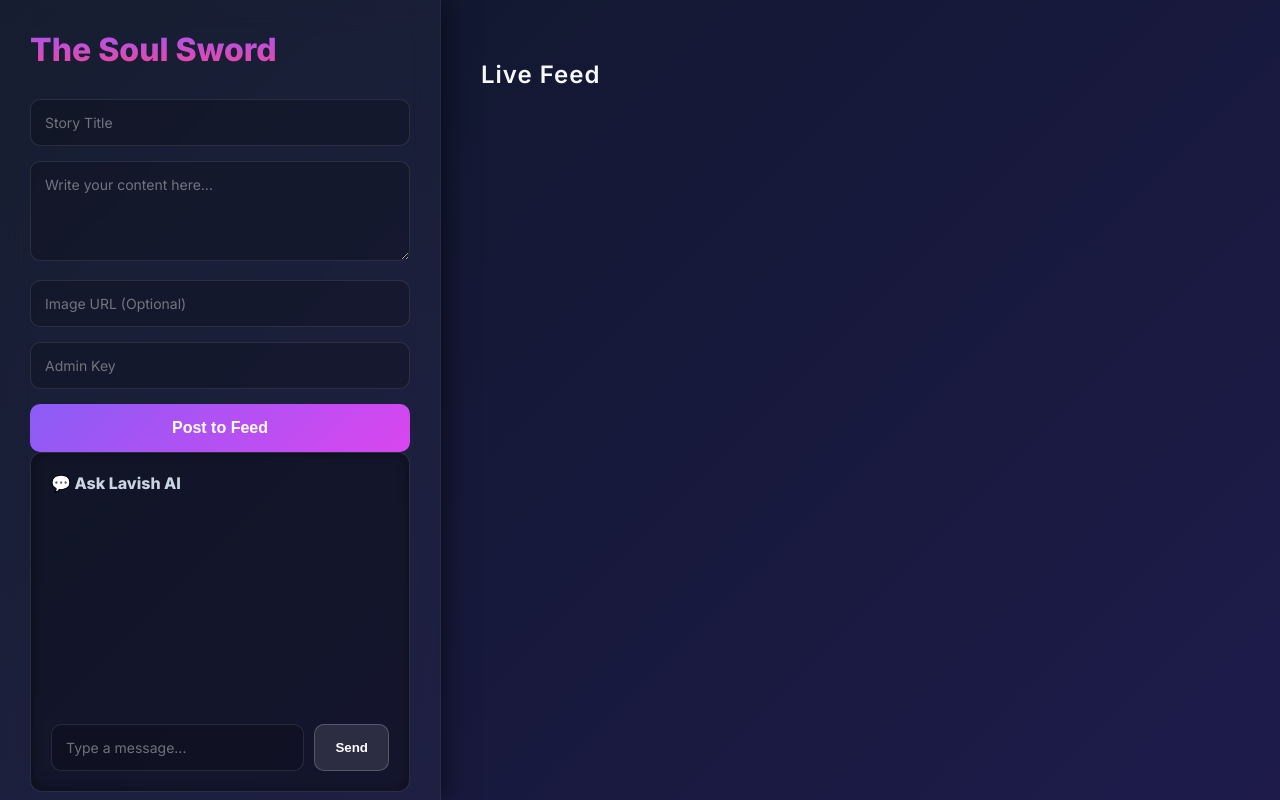
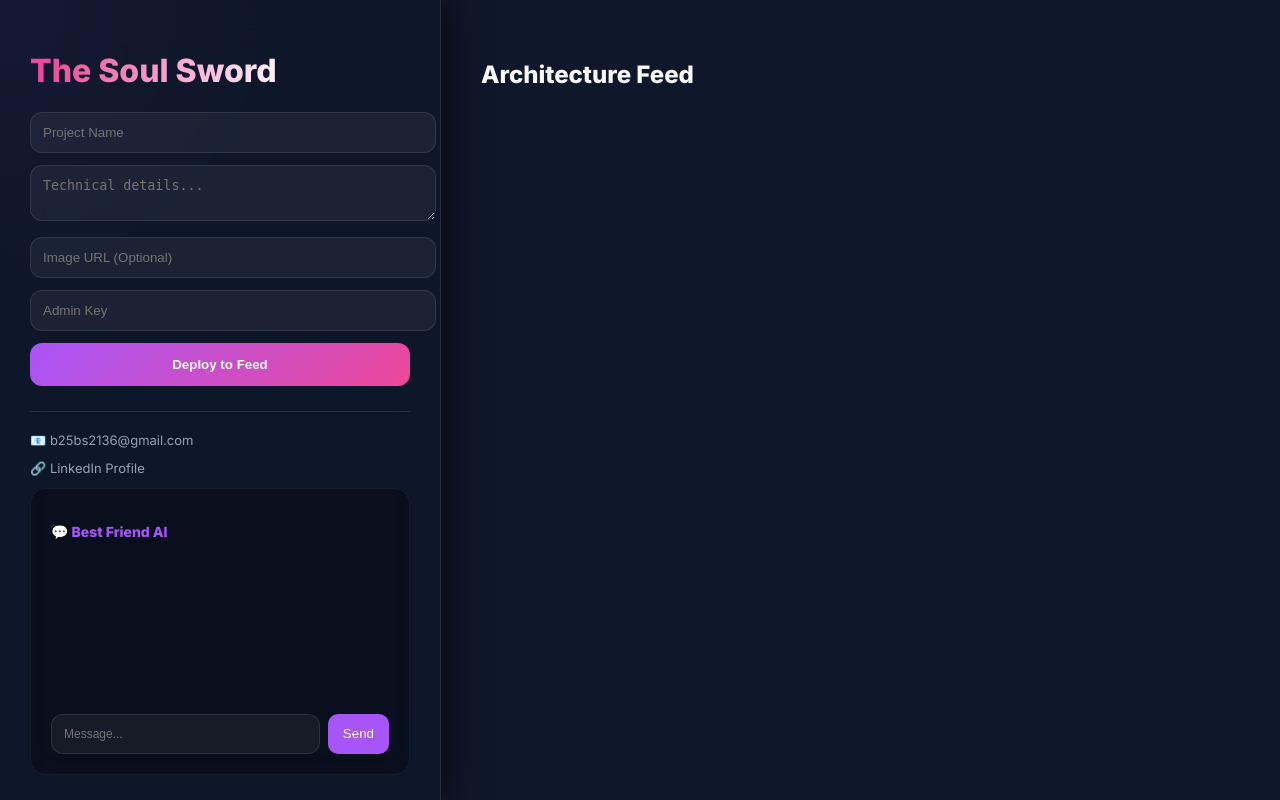
Before and after one commit to lavishpatel76-alt/thesoulsword, a Python web app: template templates/index.html in a window 1280 px wide. Run offline with Jinja, Linux system fonts and the light colour scheme; the template is opened without the code that fills it, so the values that code supplies are empty.

Commit message:
font change

```diff
--- a/templates/index.html
+++ b/templates/index.html
@@ -3,216 +3,173 @@
 <head>
     <meta charset="UTF-8">
     <meta name="viewport" content="width=device-width, initial-scale=1.0">
-    <title>The Soul Sword | Dashboard</title>
+    <title>The Soul Sword | AI Portfolio</title>
     <link href="https://fonts.googleapis.com/css2?family=Inter:wght@400;600;800&display=swap" rel="stylesheet">
     <style>
-        /* Base Dark Theme */
+        /* 🌌 Advanced Animated Background */
+        :root {
+            --primary: #a855f7;
+            --secondary: #ec4899;
+            --bg-dark: #0f172a;
+        }
+
         body {
             font-family: 'Inter', sans-serif;
             margin: 0;
-            background: linear-gradient(135deg, #0f172a, #1e1b4b);
+            background: var(--bg-dark);
             color: #f8fafc;
             display: flex;
             height: 100vh;
             overflow: hidden;
+            position: relative;
+        }
+
+        /* 🖱️ Mouse-Follower Glow Effect */
+        #cursor-glow {
+            position: fixed;
+            top: 0; left: 0;
+            width: 600px; height: 600px;
+            background: radial-gradient(circle, rgba(168, 85, 247, 0.15) 0%, rgba(15, 23, 42, 0) 70%);
+            border-radius: 50%;
+            pointer-events: none;
+            transform: translate(-50%, -50%);
+            z-index: 0;
+            transition: transform 0.1s ease-out;
         }
 
         /* Glassmorphism Sidebar */
         .left-panel {
             width: 380px;
-            background: rgba(255, 255, 255, 0.03);
-            backdrop-filter: blur(15px);
-            -webkit-backdrop-filter: blur(15px);
-            border-right: 1px solid rgba(255, 255, 255, 0.05);
+            background: rgba(15, 23, 42, 0.7);
+            backdrop-filter: blur(25px);
+            border-right: 1px solid rgba(255, 255, 255, 0.1);
             padding: 30px;
             display: flex;
             flex-direction: column;
-            box-shadow: 5px 0 25px rgba(0,0,0,0.5);
+            box-shadow: 10px 0 30px rgba(0,0,0,0.5);
             z-index: 10;
         }
 
-        /* Feed Area */
-        .right-panel {
-            flex: 1;
-            padding: 40px;
-            overflow-y: auto;
-            background: transparent;
+        .right-panel { flex: 1; padding: 40px; overflow-y: auto; position: relative; z-index: 1; }
+
+        /* ✨ Gradient Shine Animation for Title */
+        h1 {
+            font-size: 32px; font-weight: 800;
+            background: linear-gradient(90deg, #fff, var(--primary), var(--secondary), #fff);
+            background-size: 200% auto;
+            -webkit-background-clip: text; -webkit-text-fill-color: transparent;
+            animation: shine 4s linear infinite;
         }
 
-        /* Gradient Text for Brand */
-        h1 {
-            font-size: 32px;
-            font-weight: 800;
-            background: -webkit-linear-gradient(#a855f7, #ec4899);
-            -webkit-background-clip: text;
-            -webkit-text-fill-color: transparent;
-            margin-top: 0;
-            margin-bottom: 30px;
+        @keyframes shine { to { background-position: 200% center; } }
+
+        /* Modern Forms */
+        input, textarea {
+            width: 100%; padding: 12px; margin-bottom: 12px;
+            background: rgba(255, 255, 255, 0.05); border: 1px solid rgba(255, 255, 255, 0.1);
+            border-radius: 12px; color: white; outline: none; transition: 0.4s cubic-bezier(0.4, 0, 0.2, 1);
         }
+        input:focus { border-color: var(--primary); background: rgba(255, 255, 255, 0.08); box-shadow: 0 0 20px rgba(168, 85, 247, 0.2); }
 
-        h2 { color: #f8fafc; font-weight: 600; letter-spacing: 1px; }
+        #post-btn {
+            background: linear-gradient(135deg, var(--primary), var(--secondary));
+            color: white; border: none; padding: 14px; border-radius: 12px;
+            font-weight: bold; cursor: pointer; width: 100%; transition: 0.3s;
+            position: relative; overflow: hidden;
+        }
+        #post-btn:hover { transform: translateY(-2px); box-shadow: 0 10px 20px rgba(168, 85, 247, 0.4); }
 
-        /* Modern Inputs */
-        input, textarea {
-            width: 100%;
-            padding: 14px;
-            margin-bottom: 15px;
-            background: rgba(0, 0, 0, 0.2);
-            border: 1px solid rgba(255, 255, 255, 0.1);
-            border-radius: 10px;
-            color: white;
-            font-size: 14px;
-            font-family: 'Inter', sans-serif;
-            outline: none;
-            transition: all 0.3s ease;
-            box-sizing: border-box;
+        /* 📩 Enhanced Contact Section */
+        .contact-section { margin-top: 25px; padding-top: 20px; border-top: 1px solid rgba(255,255,255,0.1); }
+        .contact-link {
+            display: flex; align-items: center; gap: 10px; color: #94a3b8; text-decoration: none;
+            font-size: 13px; margin-bottom: 12px; transition: 0.3s;
         }
-
-        input::placeholder, textarea::placeholder { color: rgba(255,255,255,0.4); }
-
-        input:focus, textarea:focus {
-            border-color: #a855f7;
-            box-shadow: 0 0 10px rgba(168, 85, 247, 0.2);
-        }
-
-        textarea { resize: vertical; min-height: 100px; }
-
-        /* Glowing Button */
-        #post-btn {
-            background: linear-gradient(135deg, #8b5cf6, #d946ef);
-            color: white;
-            border: none;
-            padding: 15px;
-            border-radius: 10px;
-            font-weight: bold;
-            font-size: 16px;
-            cursor: pointer;
-            transition: transform 0.2s, box-shadow 0.2s;
-            width: 100%;
-        }
-        #post-btn:hover {
-            transform: translateY(-2px);
-            box-shadow: 0 8px 20px rgba(139, 92, 246, 0.4);
-        }
+        .contact-link:hover { color: var(--primary); transform: translateX(5px); }
 
         /* AI Chat Box */
         .chat-container {
-            margin-top: auto;
-            border: 1px solid rgba(255, 255, 255, 0.1);
-            border-radius: 12px;
-            padding: 20px;
-            background: rgba(0, 0, 0, 0.3);
-            box-shadow: inset 0 0 15px rgba(0,0,0,0.4);
+            margin-top: auto; background: rgba(0,0,0,0.3); border-radius: 16px;
+            padding: 20px; border: 1px solid rgba(255,255,255,0.05);
+        }
+        #chat-display { height: 150px; overflow-y: auto; font-size: 13px; margin-bottom: 10px; scroll-behavior: smooth; }
+
+        /* 🃏 Advanced Story Cards */
+        .story-card {
+            background: rgba(255, 255, 255, 0.02); backdrop-filter: blur(10px);
+            border: 1px solid rgba(255, 255, 255, 0.05); padding: 30px;
+            border-radius: 24px; margin-bottom: 30px; transition: 0.5s cubic-bezier(0.175, 0.885, 0.32, 1.275);
+        }
+        .story-card:hover {
+            transform: scale(1.02) translateY(-10px);
+            background: rgba(255, 255, 255, 0.05);
+            border-color: var(--primary);
+            box-shadow: 0 20px 40px rgba(0,0,0,0.4);
         }
 
-        .chat-container h3 { margin-top: 0; font-size: 16px; color: #cbd5e1; }
-
-        #chat-display {
-            height: 200px;
-            overflow-y: auto;
-            font-size: 14px;
-            margin-bottom: 15px;
-            padding-right: 5px;
-        }
-
-        #chat-display div { margin-bottom: 12px; line-height: 1.5; color: #cbd5e1; }
-
-        /* Custom Scrollbar for Chat */
-        #chat-display::-webkit-scrollbar { width: 4px; }
-        #chat-display::-webkit-scrollbar-thumb { background: rgba(255,255,255,0.2); border-radius: 4px; }
-
-        .user-msg { color: #a855f7; font-weight: 600; }
-        .ai-msg { color: #d946ef; font-weight: 600; }
-
-        .chat-input-row { display: flex; gap: 10px; }
-        .chat-input-row input { margin-bottom: 0; flex: 1; }
-        .chat-input-row button {
-            background: rgba(255, 255, 255, 0.1);
-            color: white;
-            border: 1px solid rgba(255, 255, 255, 0.2);
-            padding: 0 20px;
-            border-radius: 10px;
-            font-weight: bold;
-            cursor: pointer;
-            transition: all 0.3s;
-        }
-        .chat-input-row button:hover {
-            background: #a855f7;
-            border-color: #a855f7;
-        }
-
-        /* Story Feed Cards */
-        .story-card {
-            background: rgba(255, 255, 255, 0.03);
-            backdrop-filter: blur(10px);
-            border: 1px solid rgba(255, 255, 255, 0.05);
-            padding: 25px;
-            border-radius: 16px;
-            margin-bottom: 25px;
-            box-shadow: 0 10px 30px rgba(0,0,0,0.2);
-            transition: transform 0.3s, border-color 0.3s;
-        }
-        .story-card:hover {
-            transform: translateY(-4px);
-            border-color: rgba(168, 85, 247, 0.4);
-        }
-        .story-card h3 { margin-top: 0; color: #f8fafc; font-size: 24px; }
-        .story-card p { color: #94a3b8; line-height: 1.7; font-size: 15px; }
-        .story-card img { width: 100%; border-radius: 10px; margin-top: 15px; border: 1px solid rgba(255,255,255,0.1); }
+        /* Smooth Scrollbar */
+        ::-webkit-scrollbar { width: 6px; }
+        ::-webkit-scrollbar-thumb { background: rgba(255,255,255,0.1); border-radius: 10px; }
     </style>
 </head>
 <body>
 
+    <div id="cursor-glow"></div>
+
     <div class="left-panel">
         <h1>The Soul Sword</h1>
+
         <form action="/post" method="POST">
-            <input type="text" name="story_title" placeholder="Story Title" required>
-            <textarea name="story_content" placeholder="Write your content here..." required></textarea>
+            <input type="text" name="story_title" placeholder="Project Name" required>
+            <textarea name="story_content" placeholder="Technical details..." required></textarea>
             <input type="text" name="story_image" placeholder="Image URL (Optional)">
             <input type="password" name="admin_pass" placeholder="Admin Key" required>
-            <button id="post-btn" type="submit">Post to Feed</button>
+            <button id="post-btn" type="submit">Deploy to Feed</button>
         </form>
 
+        <div class="contact-section">
+            <a href="mailto:b25bs2136@gmail.com" class="contact-link">📧 b25bs2136@gmail.com</a>
+            <a href="https://www.linkedin.com/in/lavish2007" target="_blank" class="contact-link">🔗 LinkedIn Profile</a>
+        </div>
+
         <div class="chat-container">
-            <h3>💬 Ask Lavish AI</h3>
+            <h3 style="font-size:14px; color:var(--primary);">💬 Best Friend AI</h3>
             <div id="chat-display"></div>
-            <div class="chat-input-row">
-                <input type="text" id="chat-input" placeholder="Type a message..." onkeypress="handleEnter(event)">
-                <button onclick="sendMessage()">Send</button>
+            <div style="display:flex; gap:8px;">
+                <input type="text" id="chat-input" placeholder="Message..." onkeypress="handleEnter(event)" style="margin-bottom:0; font-size:12px;">
+                <button onclick="sendMessage()" style="background:var(--primary); border:none; color:white; border-radius:10px; padding:0 15px; cursor:pointer;">Send</button>
             </div>
         </div>
     </div>
 
     <div class="right-panel">
-        <h2>Live Feed</h2>
+        <h2 style="font-size:24px; margin-bottom:30px;">Architecture Feed</h2>
         {% for story in stories %}
         <div class="story-card">
-            <h3>{{ story.title }}</h3>
-            <p>{{ story.content }}</p>
-            {% if story.image %}<img src="{{ story.image }}" alt="Story Image">{% endif %}
+            <h3 style="margin-bottom:15px; font-size:22px;">{{ story.title }}</h3>
+            <p style="font-size:15px;">{{ story.content }}</p>
+            {% if story.image %}<img src="{{ story.image }}" alt="Project Preview">{% endif %}
         </div>
         {% endfor %}
     </div>
 
     <script>
-        // Added a feature so you can press "Enter" to send a message
-        function handleEnter(e) {
-            if(e.key === 'Enter'){
-                sendMessage();
-            }
-        }
+        // 🖱️ Mouse Follower Logic
+        const glow = document.getElementById('cursor-glow');
+        document.addEventListener('mousemove', (e) => {
+            glow.style.transform = `translate(${e.clientX}px, ${e.clientY}px) translate(-50%, -50%)`;
+        });
+
+        function handleEnter(e) { if(e.key === 'Enter') sendMessage(); }
 
         async function sendMessage() {
             const input = document.getElementById('chat-input');
             const display = document.getElementById('chat-display');
             if(!input.value) return;
 
-            // Display your message
-            display.innerHTML += `<div><span class="user-msg">You:</span> ${input.value}</div>`;
+            display.innerHTML += `<div><span style="color:var(--primary); font-weight:bold;">Me:</span> ${input.value}</div>`;
             const msg = input.value;
             input.value = '';
-
-            // Auto-scroll to bottom
             display.scrollTop = display.scrollHeight;
 
             try {
@@ -222,12 +179,10 @@
                     body: JSON.stringify({message: msg})
                 });
                 const data = await response.json();
-
-                // Display AI response
-                display.innerHTML += `<div><span class="ai-msg">AI:</span> ${data.response}</div>`;
+                display.innerHTML += `<div><span style="color:var(--secondary); font-weight:bold;">AI:</span> ${data.response}</div>`;
                 display.scrollTop = display.scrollHeight;
             } catch (error) {
-                display.innerHTML += `<div><span class="ai-msg">System:</span> Network Error. Check connection.</div>`;
+                display.innerHTML += `<div style="color:red;">Error connecting to server.</div>`;
             }
         }
     </script>
```
